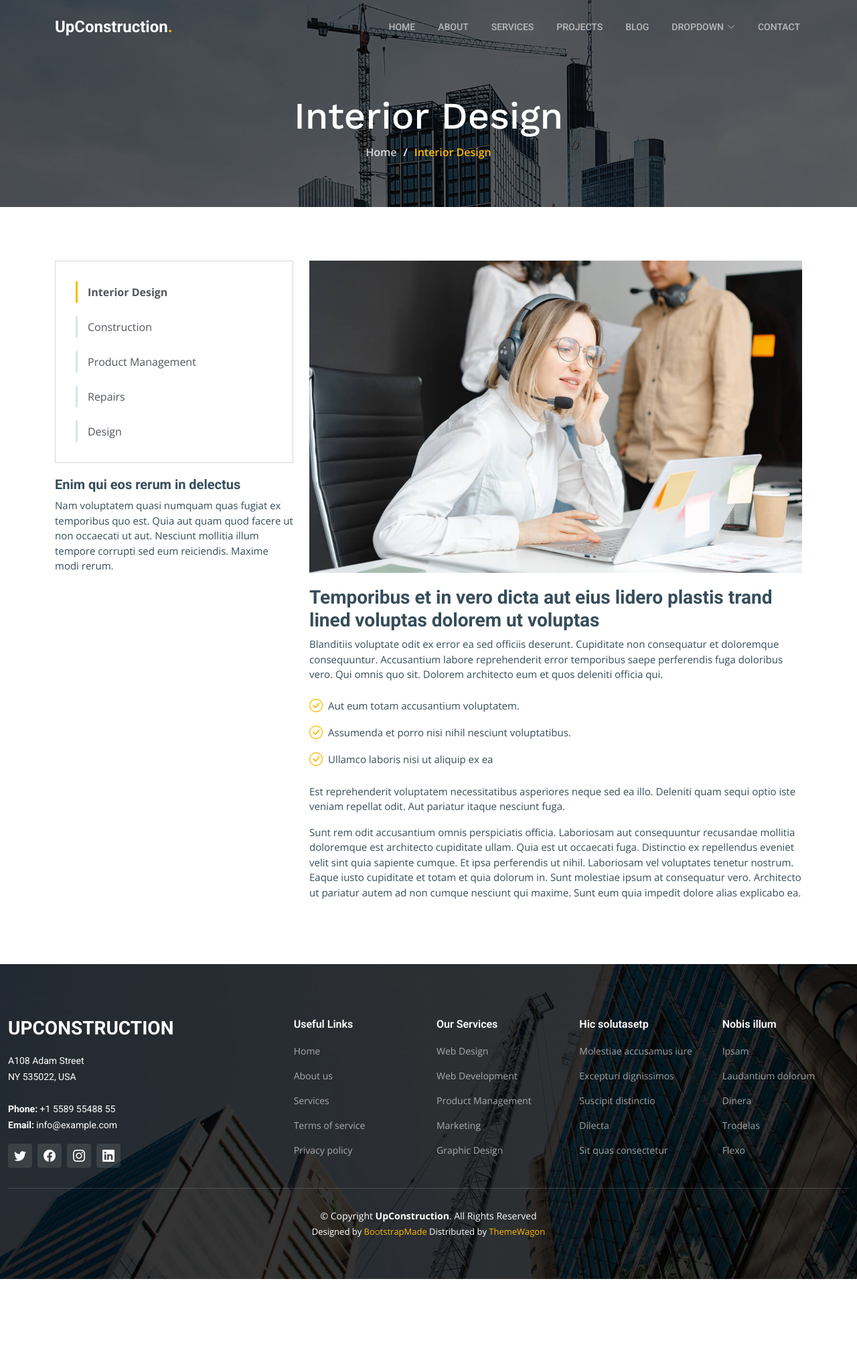
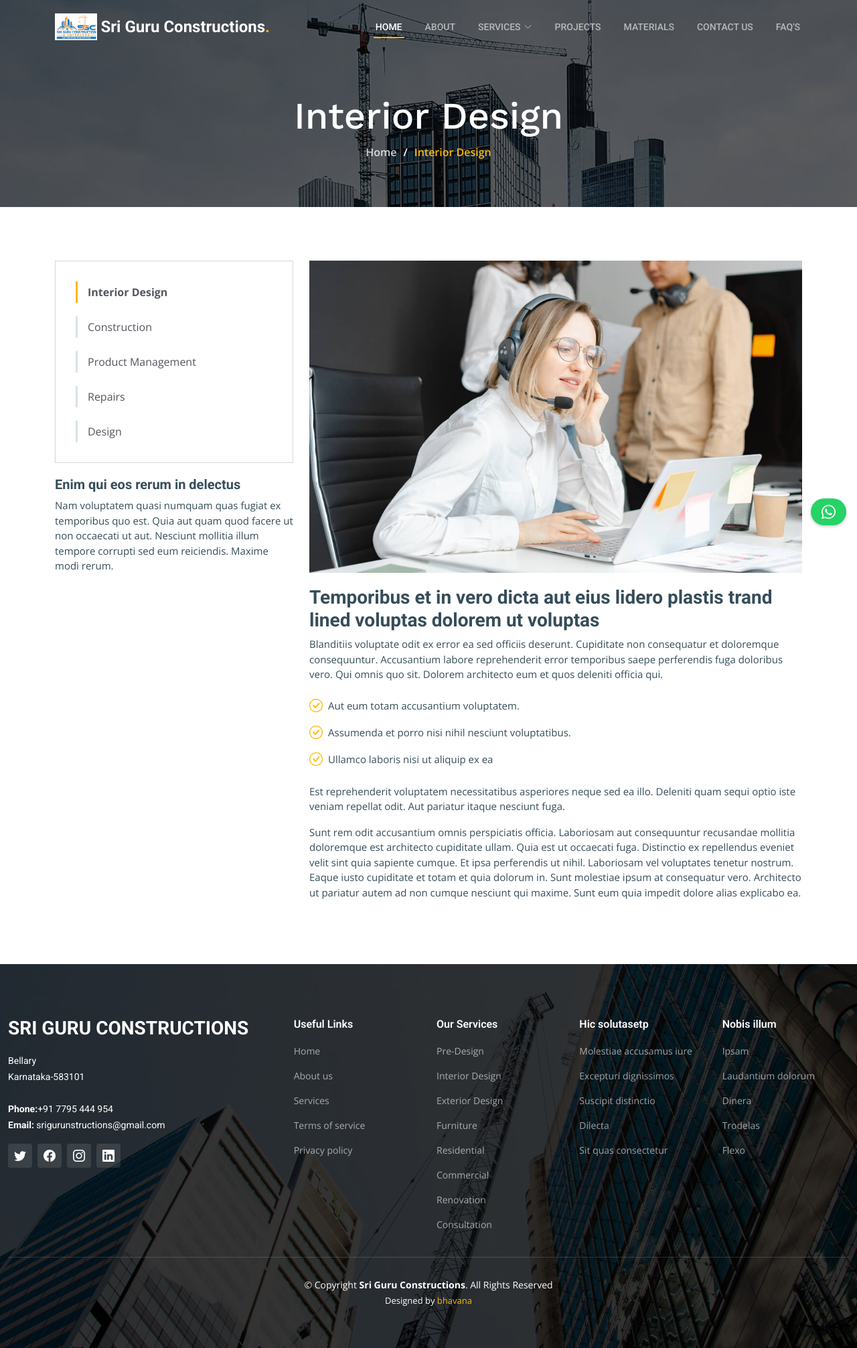
Before and after one commit to NIRANJAN-hm/construction-site, a plain HTML site: page interior.html in a window 1280 px wide. Shown: the whole page at 67% size. Before the commit the page ends 1909 px from the top, so only its background shows below. Drawn offline with nearby package versions, Linux system fonts and the light colour scheme.

Commit message:
Update interior.html

```diff
--- a/interior.html
+++ b/interior.html
@@ -47,40 +47,34 @@
 
       <a href="index.html" class="logo d-flex align-items-center">
         <!-- Uncomment the line below if you also wish to use an image logo -->
-        <!-- <img src="assets/img/logo.png" alt=""> -->
-        <h1>UpConstruction<span>.</span></h1>
+        <img src="images/logo.jpg" alt="">
+        <h1>Sri Guru Constructions<span>.</span></h1>
       </a>
 
       <i class="mobile-nav-toggle mobile-nav-show bi bi-list"></i>
       <i class="mobile-nav-toggle mobile-nav-hide d-none bi bi-x"></i>
       <nav id="navbar" class="navbar">
         <ul>
-          <li><a href="index.html">Home</a></li>
+          <li><a href="index.html" class="active">Home</a></li>
           <li><a href="about.html">About</a></li>
-          <li><a href="services.html">Services</a></li>
-          <li><a href="projects.html">Projects</a></li>
-          <li><a href="blog.html">Blog</a></li>
-          <li class="dropdown"><a href="#"><span>Dropdown</span> <i
+          <li class="dropdown"><a href="#"><span>Services</span> <i
                 class="bi bi-chevron-down dropdown-indicator"></i></a>
             <ul>
-              <li><a href="#">Dropdown 1</a></li>
-              <li class="dropdown"><a href="#"><span>Deep Dropdown</span> <i
-                    class="bi bi-chevron-down dropdown-indicator"></i></a>
-                <ul>
-                  <li><a href="#">Deep Dropdown 1</a></li>
-                  <li><a href="#">Deep Dropdown 2</a></li>
-                  <li><a href="#">Deep Dropdown 3</a></li>
-                  <li><a href="#">Deep Dropdown 4</a></li>
-                  <li><a href="#">Deep Dropdown 5</a></li>
-                </ul>
-              </li>
-              <li><a href="#">Dropdown 2</a></li>
-              <li><a href="#">Dropdown 3</a></li>
-              <li><a href="#">Dropdown 4</a></li>
+              <li><a class="dropdown-item" href="event.html">Interior Design</a></li>
+              <li><a class="dropdown-item" href="restoration.html">Exterior Design</a></li>
+              <li><a class="dropdown-item" href="corporate.html">Pre Design</a></li>
+              <li><a class="dropdown-item" href="frame.html">Residential</a></li>
+              <li><a class="dropdown-item" href="family.html">Commercial</a></li>
+              <li><a class="dropdown-item" href="album.html">Renovation</a></li>
+              <li><a class="dropdown-item" href="album.html">Consultation</a></li>
             </ul>
           </li>
-          <li><a href="contact.html">Contact</a></li>
+          <li><a href="projects.html">Projects</a></li>
+          <li><a href="services.html">Materials</a></li>
+          <li><a href="projects.html">Contact Us</a></li>
+          <li><a href="blog.html">FAQ's</a></li>
         </ul>
+          </li>
       </nav><!-- .navbar -->
 
     </div>
@@ -156,6 +150,7 @@
   </main><!-- End #main -->
 
   <!-- ======= Footer ======= -->
+  <!-- ======= Footer ======= -->
   <footer id="footer" class="footer">
 
     <div class="footer-content position-relative">
@@ -164,12 +159,12 @@
 
           <div class="col-lg-4 col-md-6">
             <div class="footer-info">
-              <h3>UpConstruction</h3>
+              <h3>SRI GURU CONSTRUCTIONS</h3>
               <p>
-                A108 Adam Street <br>
-                NY 535022, USA<br><br>
-                <strong>Phone:</strong> +1 5589 55488 55<br>
-                <strong>Email:</strong> info@example.com<br>
+                Bellary<br>
+                Karnataka-583101<br><br>
+                <strong>Phone:</strong>+91 7795 444 954<br>
+                <strong>Email:</strong> srigurunstructions@gmail.com <br>
               </p>
               <div class="social-links d-flex mt-3">
                 <a href="#" class="d-flex align-items-center justify-content-center"><i class="bi bi-twitter"></i></a>
@@ -194,11 +189,14 @@
           <div class="col-lg-2 col-md-3 footer-links">
             <h4>Our Services</h4>
             <ul>
-              <li><a href="#">Web Design</a></li>
-              <li><a href="#">Web Development</a></li>
-              <li><a href="#">Product Management</a></li>
-              <li><a href="#">Marketing</a></li>
-              <li><a href="#">Graphic Design</a></li>
+              <li><a href="#">Pre-Design</a></li>
+              <li><a href="#">Interior Design</a></li>
+              <li><a href="#">Exterior Design</a></li>
+              <li><a href="#">Furniture</a></li>
+              <li><a href="#">Residential</a></li>
+              <li><a href="#">Commercial</a></li>
+              <li><a href="#">Renovation</a></li>
+              <li><a href="#">Consultation</a></li>
             </ul>
           </div><!-- End footer links column-->
 
@@ -227,19 +225,20 @@
         </div>
       </div>
     </div>
-
+    <a href="#" class="whatsapp">
+      <i class="fab fa-whatsapp"></i>
+    </a>
     <div class="footer-legal text-center position-relative">
       <div class="container">
         <div class="copyright">
-          &copy; Copyright <strong><span>UpConstruction</span></strong>. All Rights Reserved
+          &copy; Copyright <strong><span>Sri Guru Constructions</span></strong>. All Rights Reserved
         </div>
         <div class="credits">
           <!-- All the links in the footer should remain intact. -->
           <!-- You can delete the links only if you purchased the pro version. -->
           <!-- Licensing information: https://bootstrapmade.com/license/ -->
           <!-- Purchase the pro version with working PHP/AJAX contact form: https://bootstrapmade.com/upconstruction-bootstrap-construction-website-template/ -->
-          Designed by <a href="https://bootstrapmade.com/">BootstrapMade</a> Distributed by <a
-            href="https://themewagon.com">ThemeWagon</a>
+          Designed by <a href="#">bhavana</a>
         </div>
       </div>
     </div>
```
